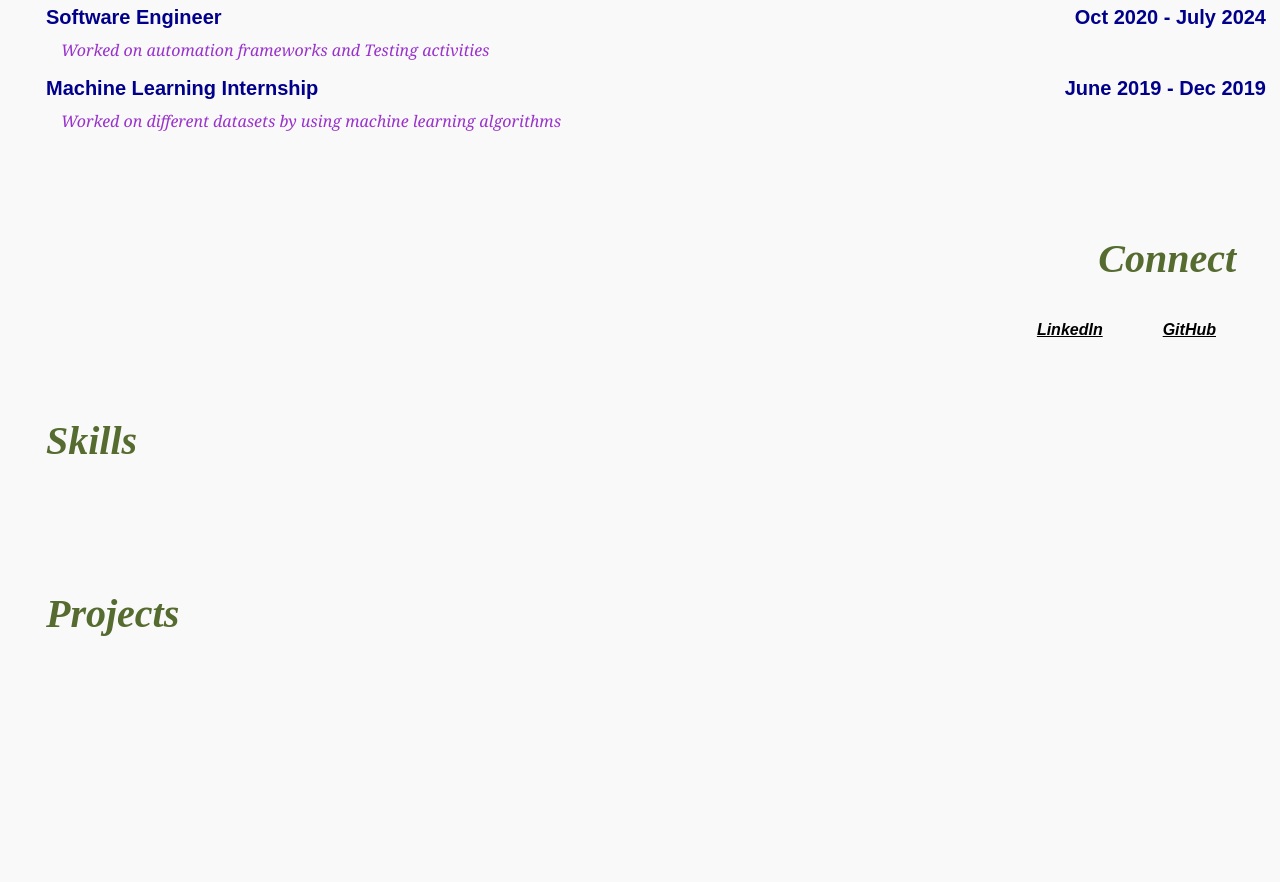
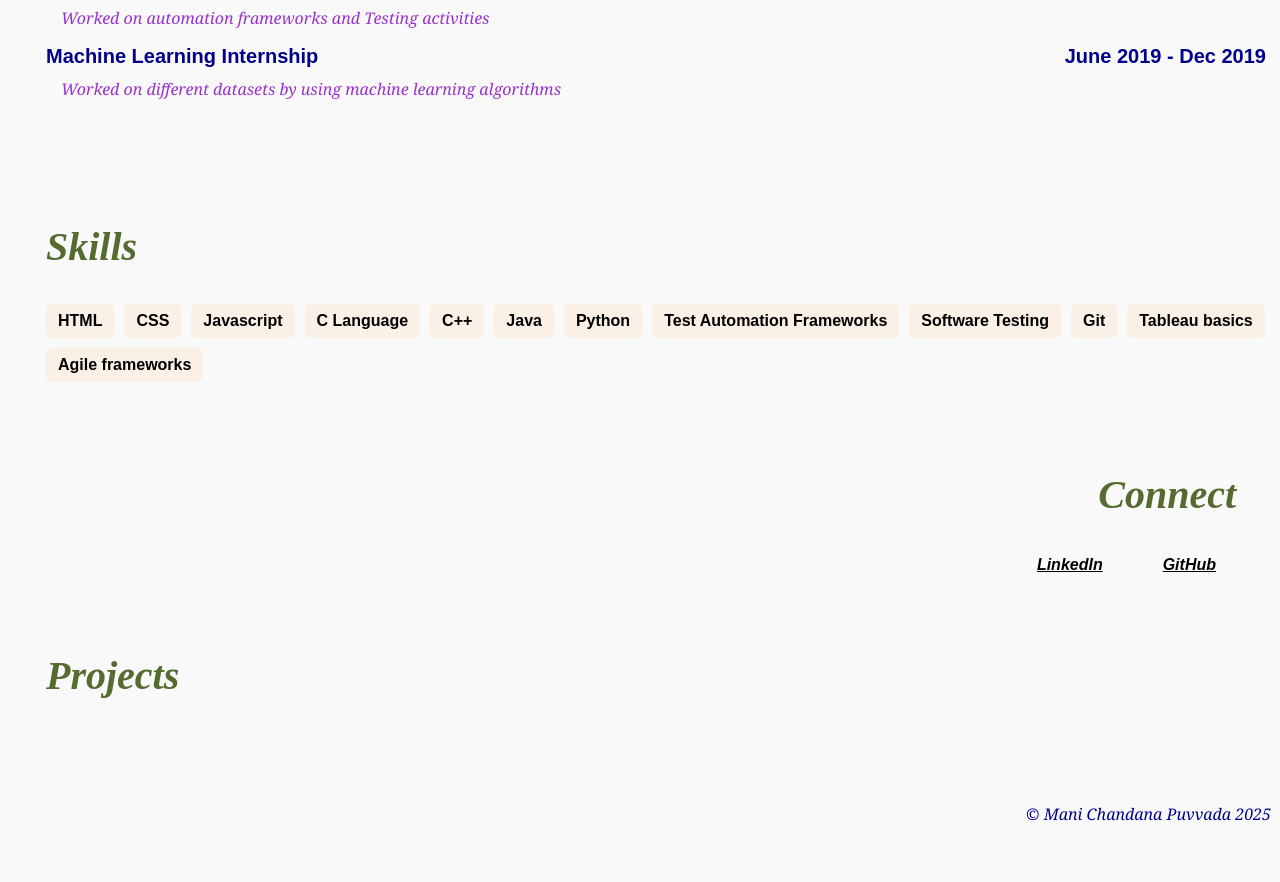
Before and after one commit to ManiChandanaP/manichandana-puvvada-kepler, a plain HTML site: page index.html in a window 1280 px wide. Shown: the part 572-1454 px from the top of the page. Before the commit the page ends 1288 px from the top, so only its background shows below. Drawn offline with Linux system fonts and the light colour scheme.

Commit message:
js added, created footer and skills

```diff
--- a/css/index.css
+++ b/css/index.css
@@ -1,7 +1,6 @@
 body{
     background-color:lightgoldenrodyellow;
     width:100%;
-    overflow-x: hidden;
 }
 h1{
     font-style: oblique;
@@ -131,12 +130,10 @@ body {
     font-size: 1.5rem;
     color: darkslategray;
   }
-
-  ul {
+  .nav-list ul {
     padding: 0;
     background-color: #fff;
   }
-
   h1 {
     font-size: 1.2rem;
     font-style: normal;
@@ -149,12 +146,10 @@ body {
       font-size: 2rem;
       color: darkkhaki;
     }
-
-    ul {
-      padding: 1rem;
-      background-color: #e0f7fa;
+    .nav-list ul {
+      padding: 2rem;
+      background-color: #c5cae9;
     }
-
     h1 {
       font-size: 1.5rem;
       font-style: italic;
@@ -168,15 +163,37 @@ body {
       font-size: 2.5rem;
       color: darkolivegreen;
     }
-
-    ul {
-      padding: 2rem;
-      background-color: #c5cae9;
+    .nav-list ul {
+      padding: 1rem;
+      background-color: #e0f7fa;
     }
-
     h1 {
       font-size: 2rem;
       font-style: oblique;
       color: darkred;
     }
   }
+  #skills ul {
+    display: flex;
+    flex-wrap: wrap;
+    gap: 10px;
+    list-style-type: none;
+    padding: 0;
+  }
+
+  #skills li {
+    background-color:linen;
+    padding: 8px 12px;
+    border-radius: 5px;
+    font-weight: bold;
+  }
+  @media (max-width: 600px) {
+    #skills ul {
+      flex-direction: column;
+      align-items: flex-start;
+    }
+    #skills li{
+      background-color: #c5cae9;
+      color:blueviolet;
+    }
+  }
--- a/index.html
+++ b/index.html
@@ -9,7 +9,7 @@
     </head>
     <body>
         <h1>Mani Chandana Puvvada</h1>
-        <nav>
+        <nav class="nav-list">
             <ul class="nav-menu">
               <li><a href="#about">About</a></li>
               <li><a href="#experience">Experience</a></li>
@@ -40,6 +40,10 @@
                 <p class="job-description">Worked on different datasets by using machine learning algorithms</p>
             </div>
         </section>
+        <section id = "skills">
+            <h2>Skills</h2>
+            <ul></ul>
+        </section>
         <section id = "connect">
             <h2>Connect</h2>
             <div class="socialmedia-links">
@@ -47,11 +51,9 @@
                 <a href="https://www.linkedin.com/in/puvvada-mani-chandana-81b69b258/overlay/about-this-profile/?lipi=urn%3Ali%3Apage%3Ad_flagship3_profile_view_base%3BZuUpJGymTzGKwgi%2F50SWqA%3D%3D">GitHub</a>
               </div>
         </section>
-        <section id = "skills">
-            <h2>Skills</h2>
-        </section>
         <section id = "projects">
             <h2>Projects</h2>
         </section>
+        <script src="js/index.js"></script>
     </body>
 </html>
--- /dev/null
+++ b/js/index.js
@@ -0,0 +1,21 @@
+const bodyFooter = document.querySelector("body");
+const footer = document.createElement("footer");
+bodyFooter.appendChild(footer);
+footer.style.textAlign = "right";
+footer.style.padding = "25px";
+
+const today = new Date();
+const thisYear = today.getFullYear();
+const footerElement = document.querySelector("footer");
+const copyright = document.createElement("p");
+copyright.innerHTML = `&copy; Mani Chandana Puvvada ${thisYear}`;
+footerElement.appendChild(copyright);
+
+const skills = ['HTML','CSS','Javascript','C Language','C++','Java','Python','Test Automation Frameworks','Software Testing ','Git','Tableau basics','Agile frameworks'];
+const skillsSection = document.querySelector('#skills');
+const skillsList = skillsSection.querySelector('ul');
+for (let i = 0; i < skills.length; i++) {
+    const skillItem = document.createElement("li");
+    skillItem.innerText = skills[i];
+    skillsList.appendChild(skillItem);
+}
```
